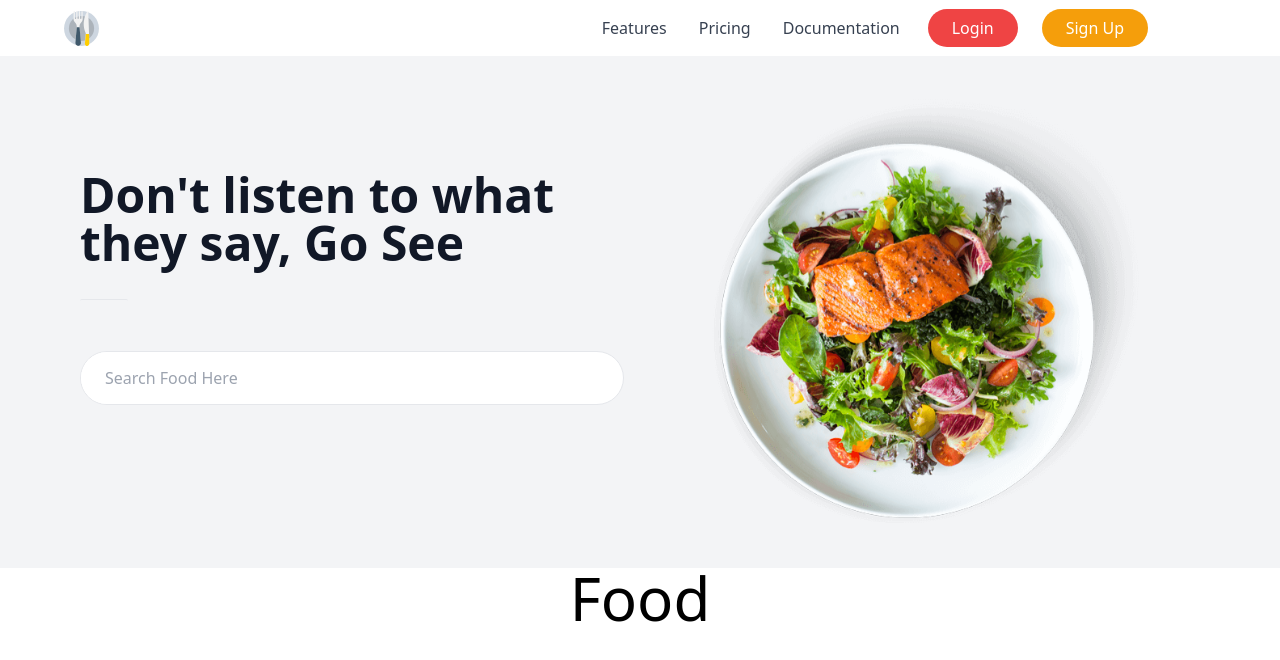
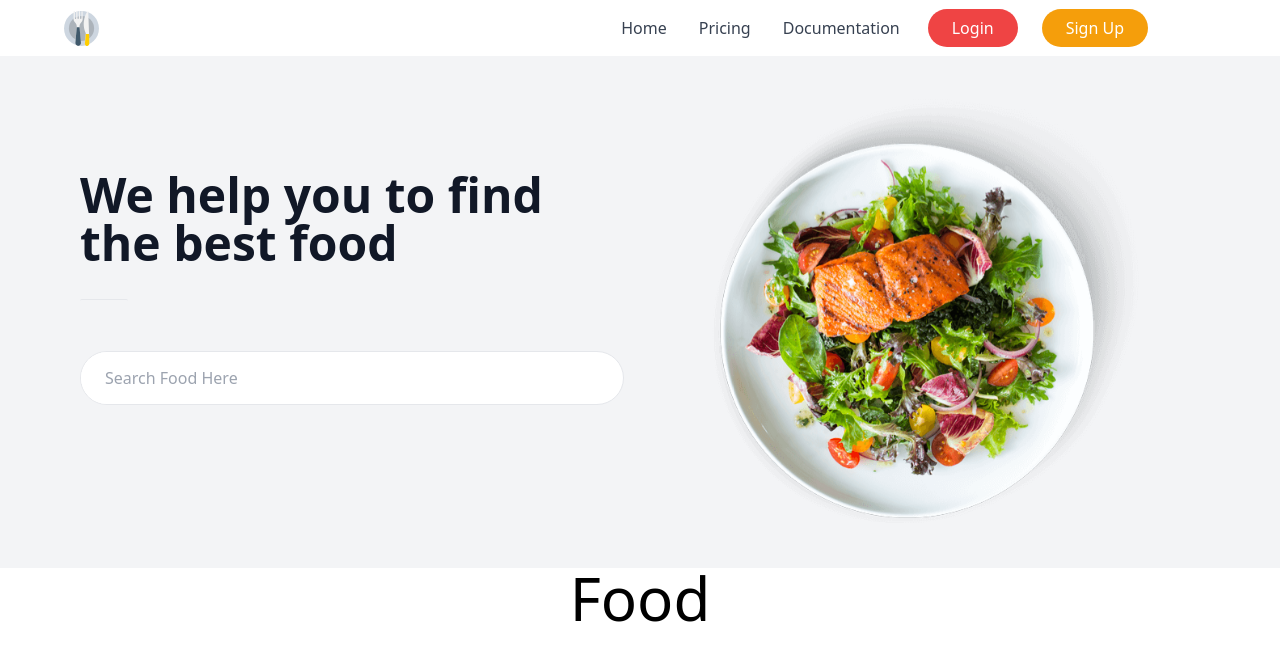
Before and after one commit to BurhanMiroj/Food-Finder-APP, a plain HTML site: page index.html in a window 1280 px wide. Drawn offline with nearby package versions, Linux system fonts and the light colour scheme; no server answers.

Commit message:
Ubah text di hero section

```diff
--- a/index.html
+++ b/index.html
@@ -56,7 +56,7 @@
       <nav class="menuList">
         <ul class="lg:flex items-center justify-between text-base text-gray-700 pt-4 lg:pt-0">
           <li><a class="lg:p-4 py-3 px-0 block"
-              href="#">Features</a></li>
+              href="#">Home</a></li>
           <li><a class="lg:p-4 py-3 px-0 block"
               href="#">Pricing</a></li>
           <li><a class="lg:p-4 py-3 px-0 block"
@@ -82,8 +82,7 @@
 
         <!-- hero text -->
         <div class="hero-text col-span-6">
-          <h1 class=" font-bold text-4xl md:text-5xl max-w-xl text-gray-900 leading-tight">Don't listen to
-            what they say, Go See</h1>
+          <h1 class=" font-bold text-4xl md:text-5xl max-w-xl text-gray-900 leading-tight">We help you to find the best food</h1>
           <hr class=" w-12 h-1 bg-orange-500 rounded-full mt-8">
           <div class="py-4">
             <div class="py-8">
```
